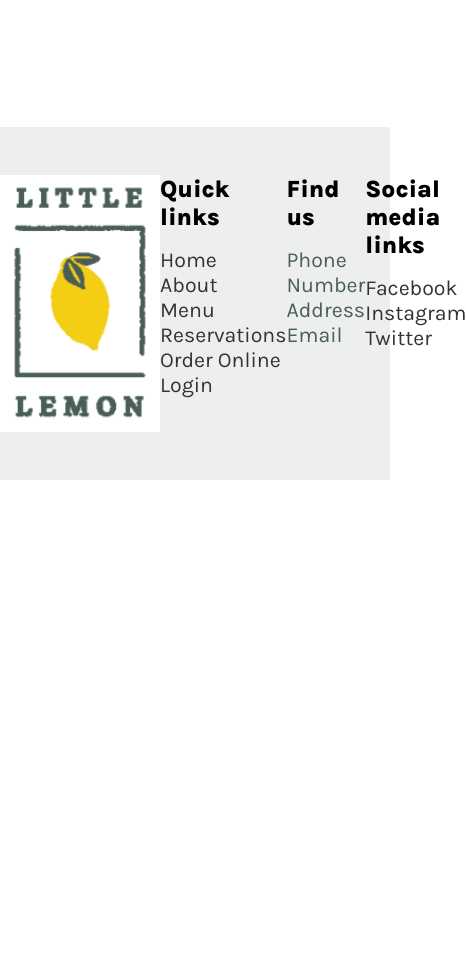
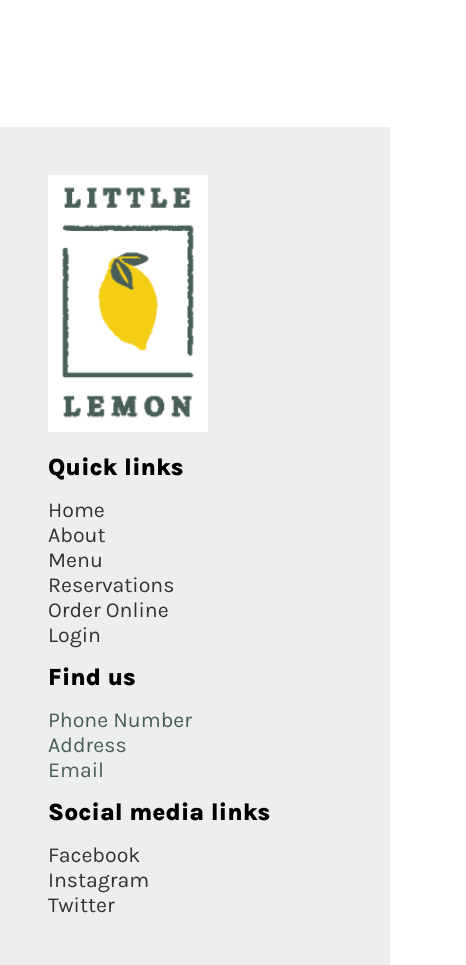
Before and after one commit to trazeris/meta-frontend-capstone, a React (Create React App) app: page / in a window 390 px wide. Shown: the part 3640-4605 px from the top of the page, 466 px wide, since content can reach past the window. Before the commit the page ends 4120 px from the top, so only its background shows below. Built offline with nearby package versions, Linux system fonts and the light colour scheme; a web font is replaced by a local one.

Commit message:
fix:Footer display on mobile

```diff
--- a/src/components/Footer/Footer.styles.css
+++ b/src/components/Footer/Footer.styles.css
@@ -4,10 +4,8 @@
 
 .footer {
   margin: 1rem auto 0;
-  padding: 3rem 0;
+  padding: 3rem;
   max-width: 1100px;
-  display: flex;
-  justify-content: space-between;
 }
 
 .footer img {
@@ -15,9 +13,21 @@
 }
 
 .footer h3 {
-  margin-bottom: 1rem;
+  margin: 1rem 0;
 }
 
 .footer ul {
   list-style: none;
 }
+
+
+@media screen and (min-width: 900px) {
+  .footer {
+    display: flex;
+    justify-content: space-between;
+  }
+
+  .footer h3 {
+    margin-top: 0;
+  }
+}
```
